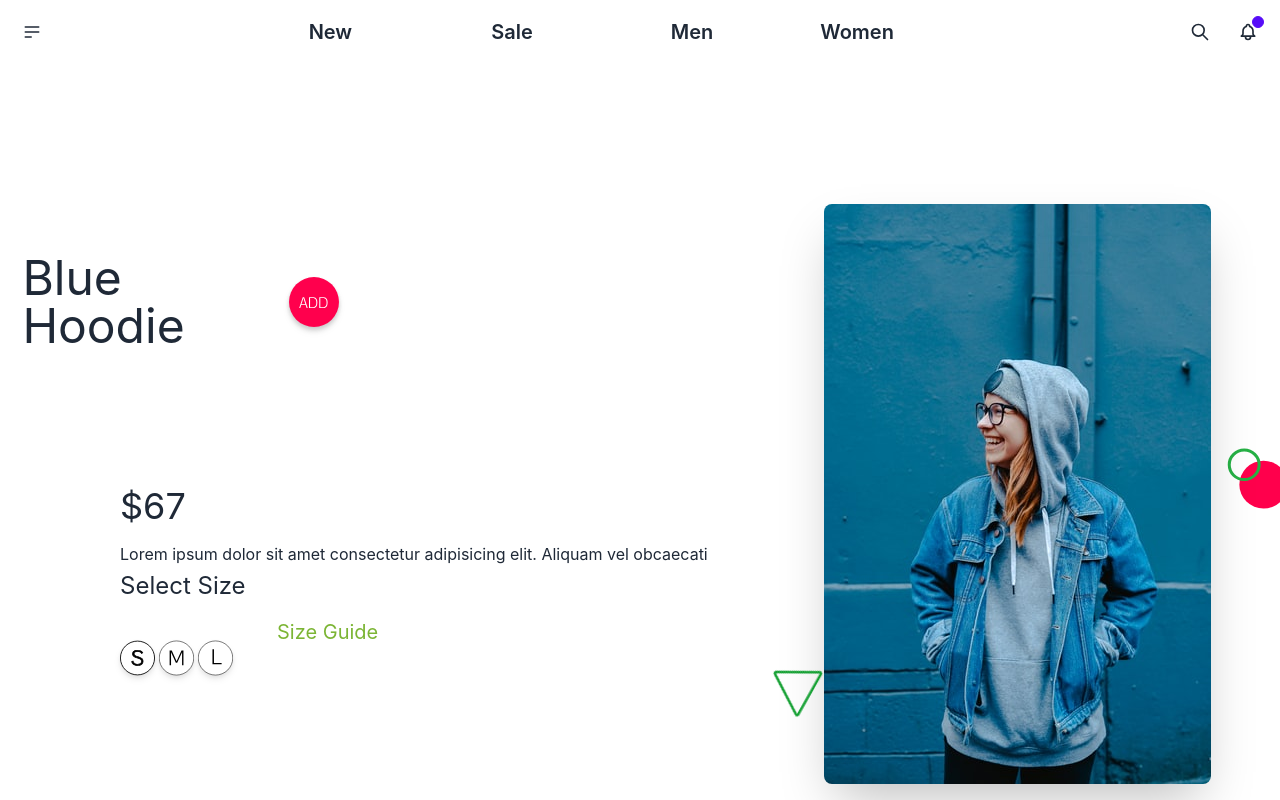
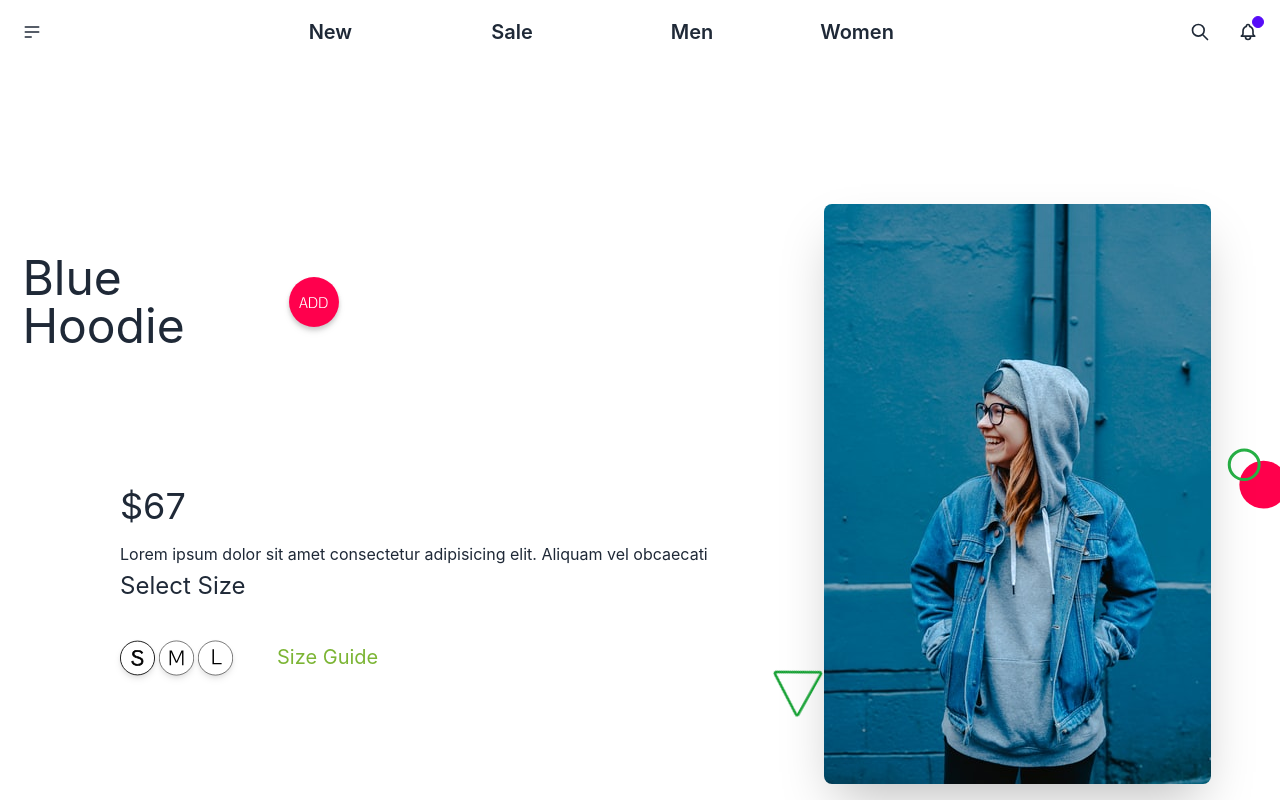
Before and after one commit to healertrix/qoohoo, a Next.js app: page / in a window 1280 px wide. Both pictures are taken after a click on the element 382 px from the left and 493 px from the top of the page. Shown: the top 800 px of the page. Built offline with nearby package versions, Linux system fonts and the light colour scheme.

Commit message:
animation done final

```diff
--- a/components/hero.js
+++ b/components/hero.js
@@ -215,7 +215,7 @@ export const Hero = () => {
           />
           <p
             className="ml-10 text-xl "
-            style={{ color: "rgba(124, 181, 53, 1)" }}
+            style={{ color: "rgba(124, 181, 53, 1)", marginTop: "2.0vw" }}
           >
             {" "}
             Size Guide
@@ -237,7 +237,7 @@ export const Hero = () => {
       </div>
       <div
         className="flex gap-4 cbody ml-5 mr-5 "
-        style={{ display: open ? "flex" : "none", opacity: 0 }}
+        style={{ display: open ? "flex" : "none", opacity: 0 ,  marginTop: "-3.0vw" }}
       >
         <div onClick={handleClick}>
           <Corsel src="/modelblack.jpg" />
```
